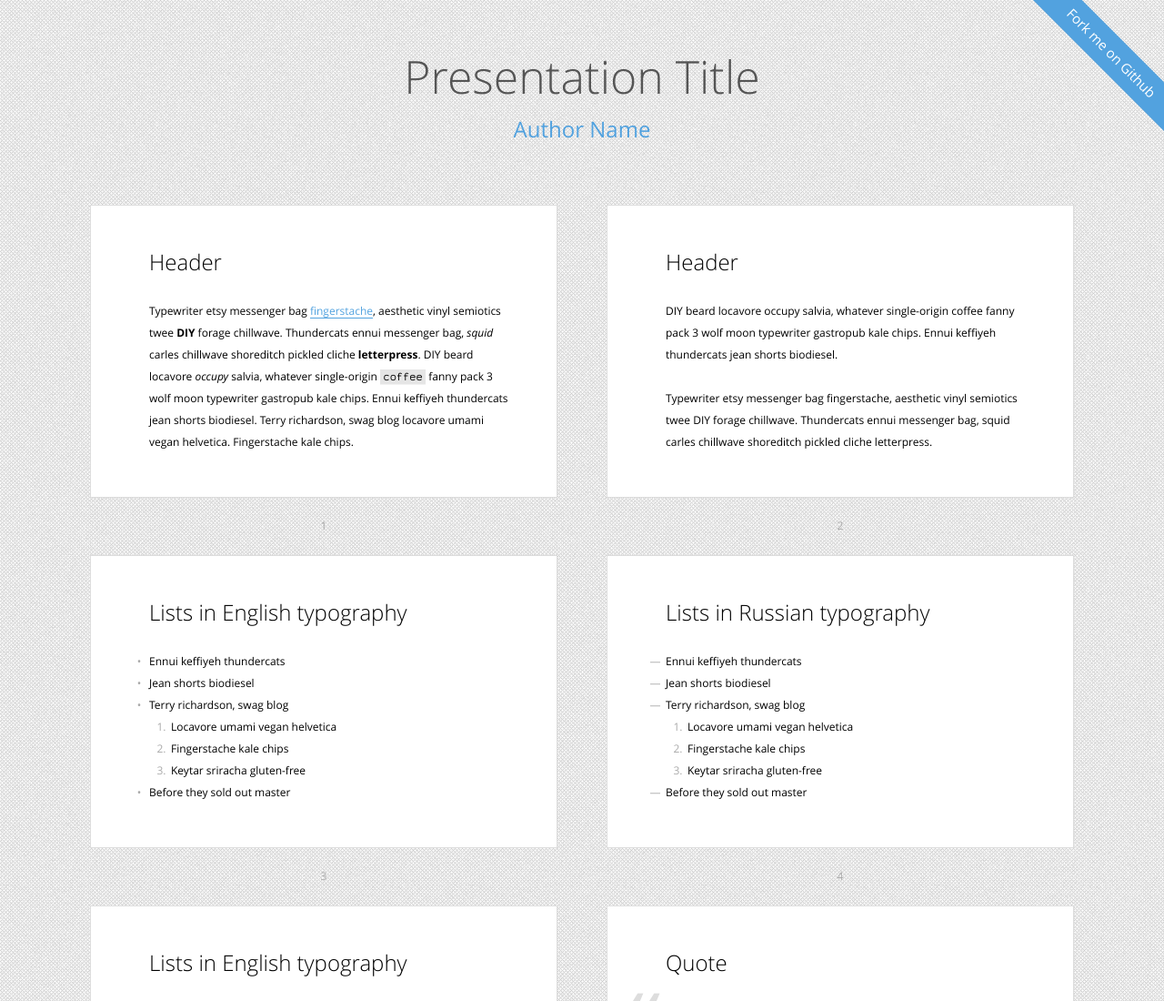
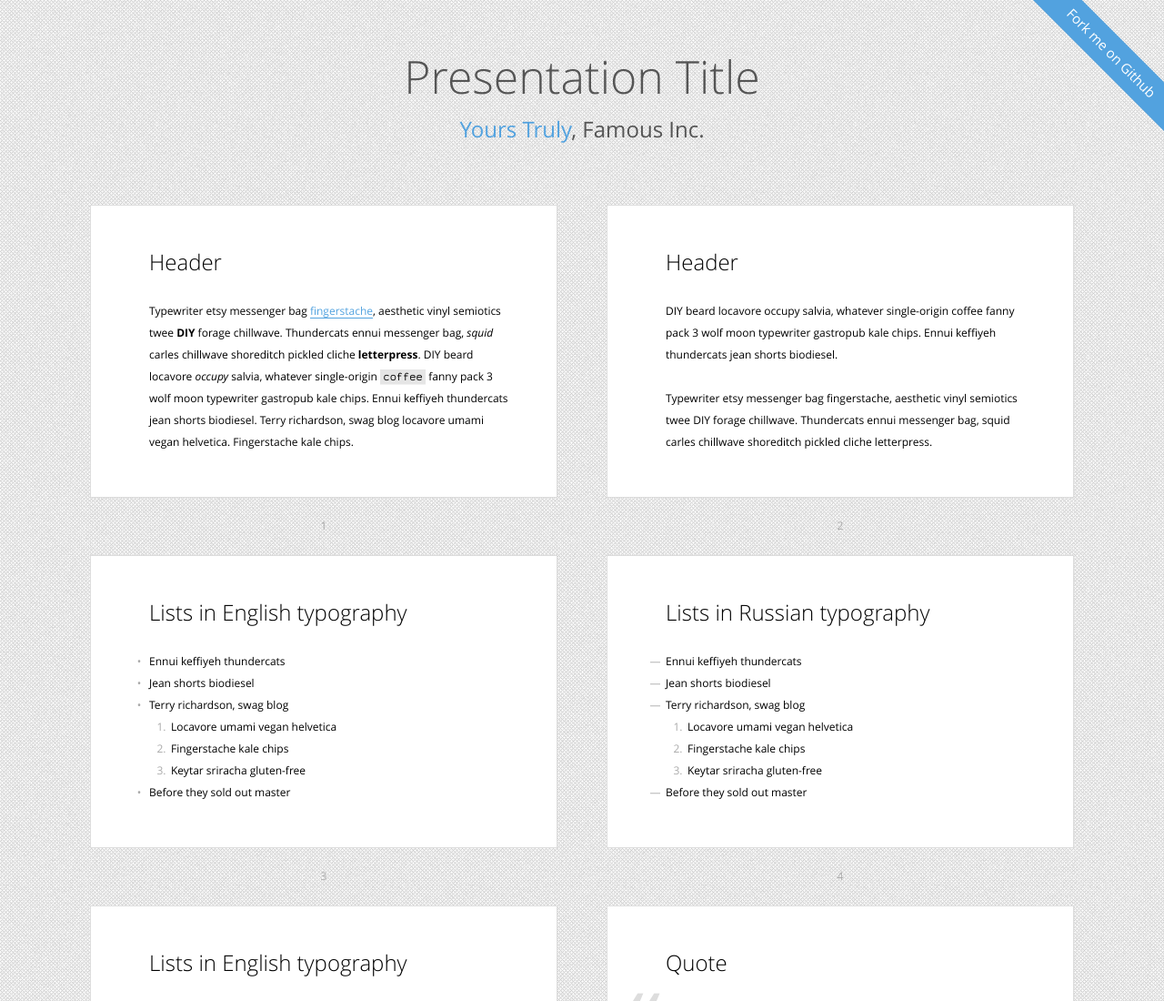
Before and after one commit to shower/bright, a plain HTML site: page index.html in a window 1280 px wide. Shown: the top 1100 px of the page at 91% size. Drawn offline with Linux system fonts and the light colour scheme; a script that the page names is missing.

Commit message:
Personal copyright replaced with placeholder

```diff
--- a/index.html
+++ b/index.html
@@ -14,7 +14,7 @@
 		-->
 	<header class="caption">
 		<h1>Presentation Title</h1>
-		<p><a href="">Author Name</a></p>
+		<p><a href="">Yours Truly</a>, Famous Inc.</p>
 	</header>
 	<section class="slide"><div>
 		<h2>Header</h2>
@@ -167,6 +167,6 @@
 		-->
 	<div class="progress"><div></div></div>
 	<script src="../../shower.js"></script>
-	<!-- Copyright © 2010–2013 Vadim Makeev — pepelsbey.net -->
+	<!-- Copyright © 2013 Yours Truly, Famous Inc. -->
 </body>
 </html>
```
